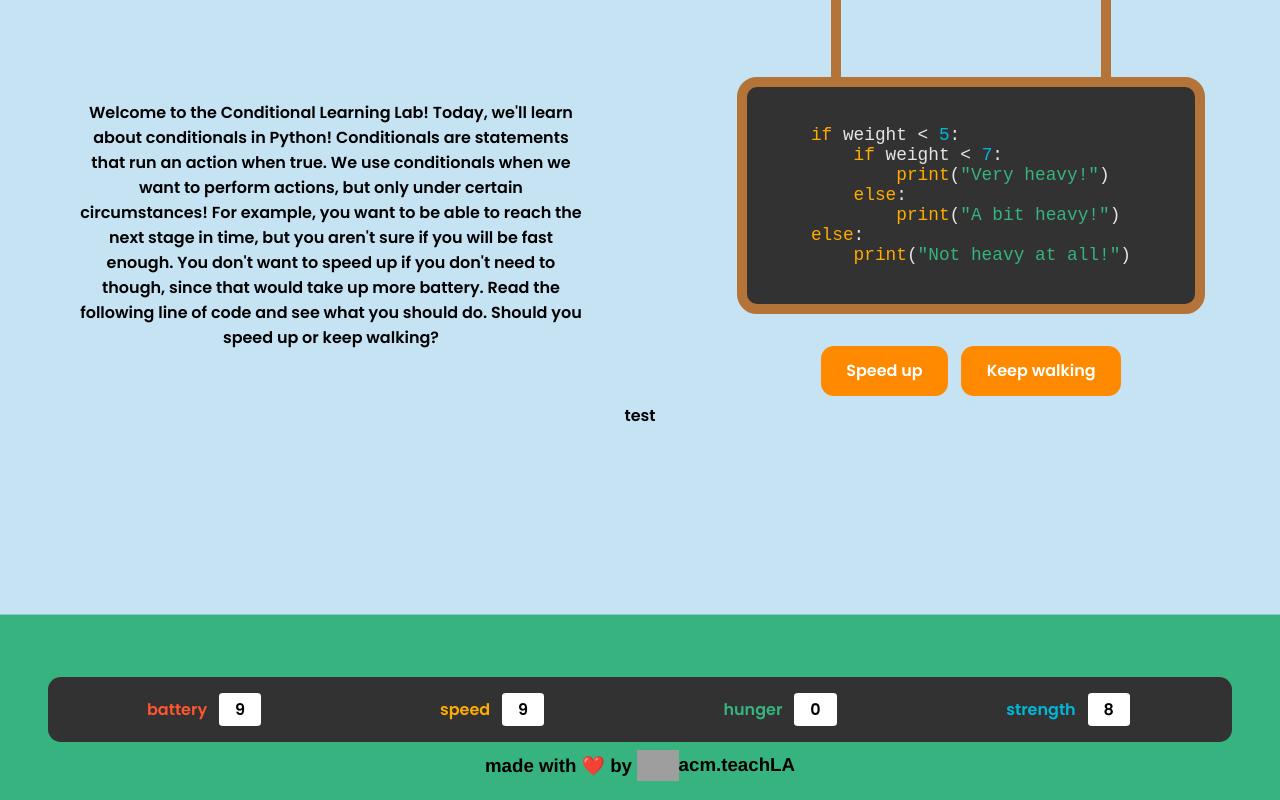
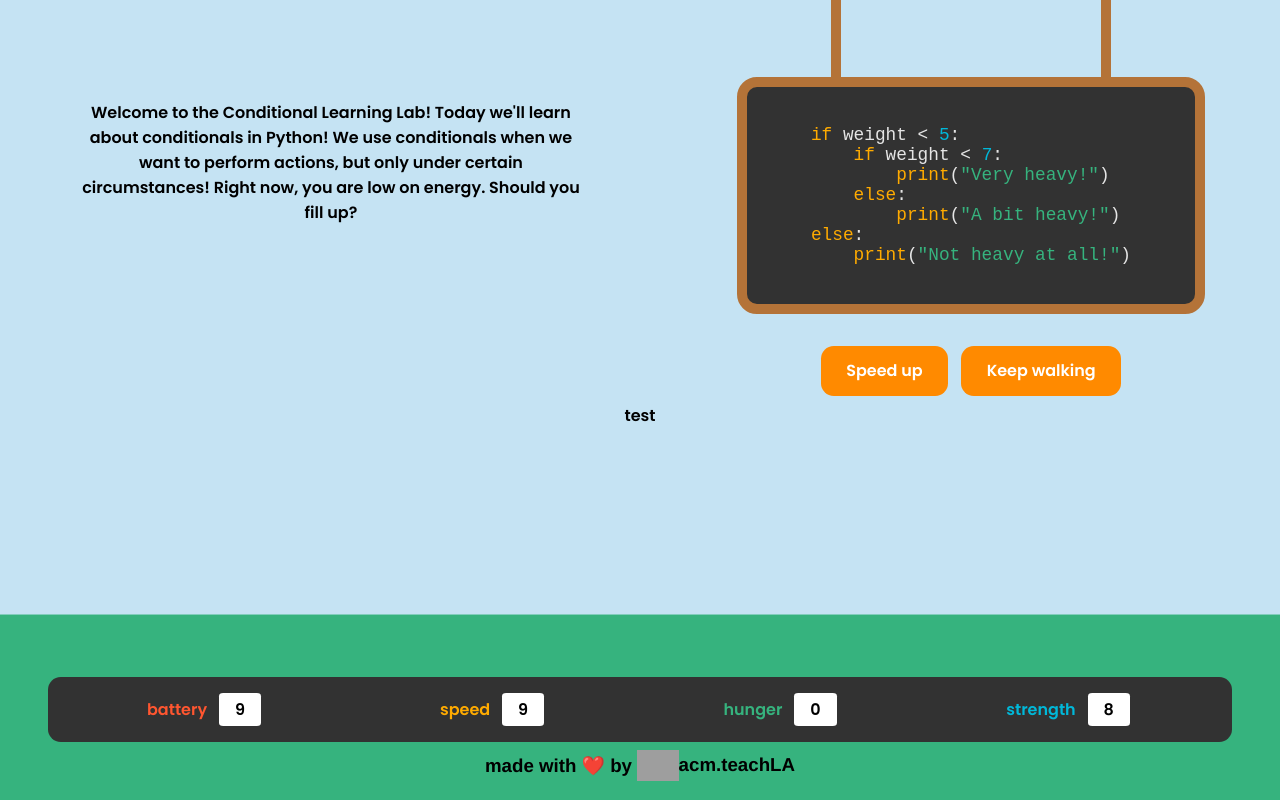
Before and after one commit to uclaacm/conditional-learning-lab, a React app: page / in a window 1280 px wide. Built offline with nearby package versions, Linux system fonts and the light colour scheme; grey boxes are pictures that could not be loaded; a web font is replaced by a local one.

Commit message:
Reduced length of first two descriptions (#75)

```diff
--- a/src/components/shared/UpperSection.tsx
+++ b/src/components/shared/UpperSection.tsx
@@ -28,23 +28,13 @@ export default function UpperSection(props:upperSectionProps): JSX.Element {
   const codeContent = [ 'if weight < 5:', '    if weight < 7:', '        print("Very heavy!")', '    else:', '        print("A bit heavy!")', 'else:', '    print("Not heavy at all!")'];
 
   // Parameters for onClick are (addBattery, addSpeed, addStrength, addHunger)
+  // Once clicked, certain stats are increased in value, depending on our specific needs for that page
 
-  // Once clicked, certain stats are increased in value, depending on our specific needs for that page
-  // NOTE: Switched the order of the first two in Figma because I felt that more variables would be
-  // different, which would test them better when they re-do the learning lab.
   switch (currentPage) {
     case '/':
-      description = "Welcome to the Conditional Learning Lab! Today, we'll learn about conditionals in Python! Conditionals are statements that run \
-      an action when true. We use conditionals when we want to perform actions, but only under certain circumstances! For example, you want to be able \
-      to reach the next stage in time, but you aren't sure if you will be fast enough. You don't want to speed up if you don't need to though, since \
-      that would take up more battery. Read the following line of code and see what you should do. Should you speed up or keep walking?";
-      // On click, increase certain parameters
-      // On every click, unless contradictory, increase hunger by 2 for the first two rounds and decrease battery by 1
-      // every round
-      // I was thinking of making speed decrease every time the user decides to do something other than keep moving.
-      // By doing so, it incentivizes them to maximize their speed. At the end of the game, their speed + strength
-      // should be their final score, and they can compare with their friends. Maybe have a leaderboard if we have time?
-      // This might not work because speed is randomly generated, but we can decide to not make that part random.
+      description = "Welcome to the Conditional Learning Lab! Today we'll learn about conditionals in Python! \
+      We use conditionals when we want to perform actions, but only under certain circumstances! Right now, you are \
+      low on energy. Should you fill up?";
       buttons = (
         <div>
           <ChoiceButton text="Speed up" toPage={nextPage} onClick={() => props.onClick(-5,5,2,0)}/>
@@ -54,9 +44,8 @@ export default function UpperSection(props:upperSectionProps): JSX.Element {
 
       break;
     case '/EasyIf':
-      description = "You might be running low on battery! If you decide to keep moving, you'll keep your speed, but if you decide to charge your battery, \
-      you will lose speed! However, if you don't have enough battery, then you must recharge. Read the following code and check your stats to see if \
-      you need to fill up!";
+      description = "You want to be able reach the next stage in time, but you aren't sure if you will be fast enough. Read the following line of code \
+      and see what you should do. Should you speed up or keep walking?";
       buttons = (
         <div>
           <ChoiceButton text="Charge up" toPage={nextPage} onClick={() => props.onClick(5,-2,2,0)}/>
@@ -85,10 +74,7 @@ export default function UpperSection(props:upperSectionProps): JSX.Element {
       );
       break;
     case '/IfElif':
-      description = 'You just ran into your friend and they need help picking up some boxes. You want to help as much as you can, so you want to \
-      pick up the heaviest box you can. Which is the heaviest box can you pick up?';
-      // Changing stats isn't necessary for this round, but I'm increasing strength just in case we want
-      // to include it as part of final score
+      description = 'You just ran into your friend and they need help picking up some boxes. Which is the heaviest box can you pick up?';
       buttons = (
         <div>
           <ChoiceButton text="Small box" toPage={nextPage} onClick={() => props.onClick(0,0,0,2)}/>
```
Also changed, not shown: 1 other file (tests, documents, lock files or other folders).
